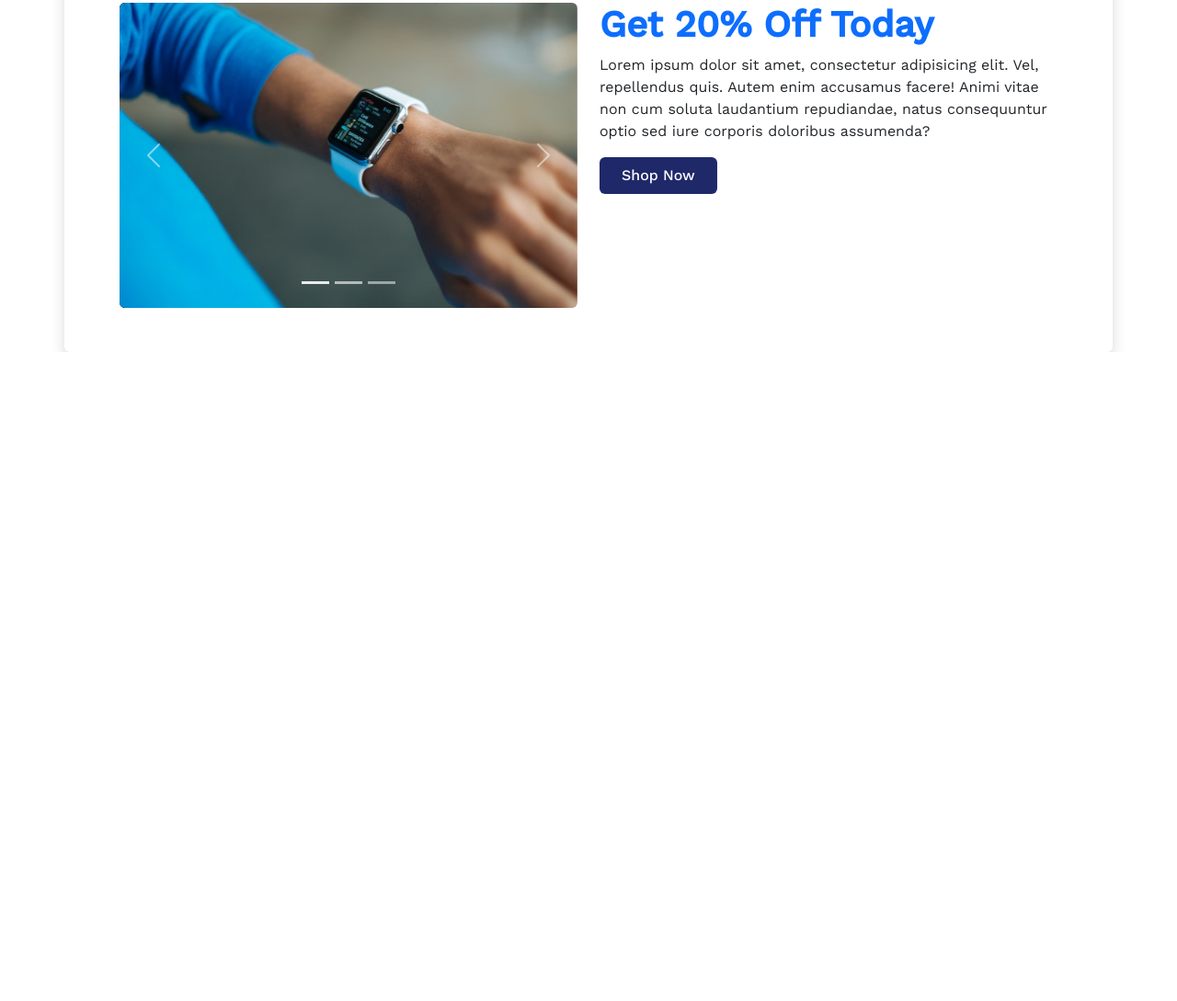
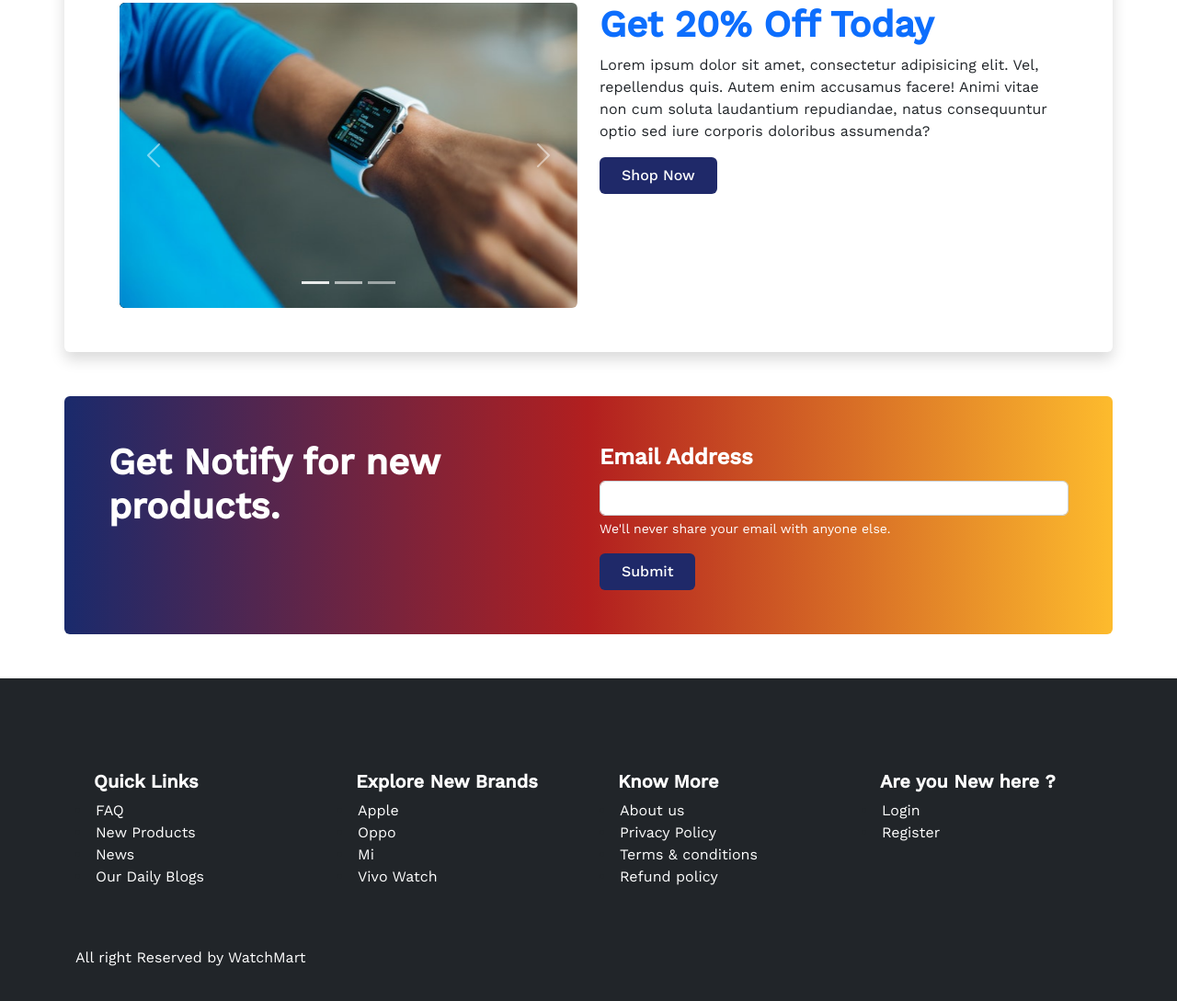
Before and after one commit to AltafHusain22/Bs-Ecommerce-website, a plain HTML site: page index.html in a window 1280 px wide. Shown: the part 2019-3108 px from the top of the page at 92% size. Before the commit the page ends 2402 px from the top, so only its background shows below. Drawn offline with nearby package versions, Linux system fonts and the light colour scheme.

Commit message:
footer added

```diff
--- a/index.html
+++ b/index.html
@@ -310,9 +310,62 @@
     </div>
   </section>
 
+  <!-- Subscription section -->
+      <section class="subscription container subscription my-5 rounded-2 p-5">
+            <div class="row">
+                <div class="col-12 col-sm-12 col-md-12 col-lg-6">
+                  <h2 class="banner-left-text text-white fw-bold fs-1"> Get Notify for new products. </h2>
+              </div>
+              <div class="col-12 col-sm-12 col-md-12 col-lg-6">
+                  <form>
+                      <div class="mb-3">
+                        <label for="exampleInputEmail1" class="form-label text-white fw-bold fs-4">Email Address</label>
+                        <input type="email" class="form-control" id="exampleInputEmail1" aria-describedby="emailHelp">
+                        <div id="emailHelp" class="form-text text-white fw-light">We'll never share your email with anyone else.</div>
+                      </div>
+                      <button type="submit" class="quick-buy py-2 px-4 rounded">Submit</button>
+                    </form>
+              </div>
+            </div>
+      </section>
+
     </main>
     <footer>
-      <!-- place footer here -->
+          <section class="container ">
+            <div class="row d-flex ">
+              <div class="col-12 col-sm-6 col-md-3 col-lg-3 mb-3">
+                <h3 class="footer-header">Quick Links</h3>
+                <li><a href="">FAQ</a></li>
+                <li><a href="">New Products</a></li>
+                <li><a href="">News</a></li>
+                <li><a href="">Our Daily Blogs</a></li>
+              </div>
+              <div class="col-12 col-sm-6 col-md-3 col-lg-3 mb-3">
+                <h3 class="footer-header">Explore New Brands</h3>
+                <li><a href="">Apple</a></li>
+                <li><a href="">Oppo</a></li>
+                <li><a href="">Mi</a></li>
+                <li><a href="">Vivo Watch</a></li>
+              </div>
+              <div class="col-12 col-sm-6 col-md-3 col-lg-3 mb-3">
+                <h3 class="footer-header">Know More</h3>
+                <li><a href="">About us </a></li>
+                <li><a href="">Privacy Policy</a></li>
+                <li><a href="">Terms & conditions</a></li>
+                <li><a href="">Refund policy</a></li>
+              </div>
+              <div class="col-12 col-sm-6 col-md-3 col-lg-3 mb-3">
+                <h3 class="footer-header">Are you New here ?</h3>
+                <li><a href="">Login</a></li>
+                <li><a href="">Register</a></li>
+
+              </div>
+            </div>
+             <div class="row mt-5 ">
+              <div class="col copy-right"><p class="text-white">All right Reserved by WatchMart</p></div>
+            </div>
+          </section>
+
     </footer>
     <!-- Bootstrap JavaScript Libraries -->
     <script
--- a/src/style.css
+++ b/src/style.css
@@ -134,4 +134,37 @@ banner section
     font-weight: 500;
 }
 
-/* featured section */
+/* subscription section */
+
+.subscription {
+    background: #1a2a6c;
+    background: -webkit-linear-gradient(to left, #fdbb2d, #b21f1f, #1a2a6c);
+    background: linear-gradient(to left, #fdbb2d, #b21f1f, #1a2a6c);
+
+}
+
+/* Footer */
+
+footer {
+    background: #212529;
+    width: 100%;
+    height: auto;
+    padding-top: 100px;
+    padding-bottom: 100px;
+}
+
+.footer-header {
+    color: #fff;
+    font-size: 20px;
+    font-weight: 700;
+    margin-left: 20px;
+}
+
+footer li a {
+    color: #fff;
+
+}
+
+.copy-right{
+    margin: 0 auto;
+}
```
